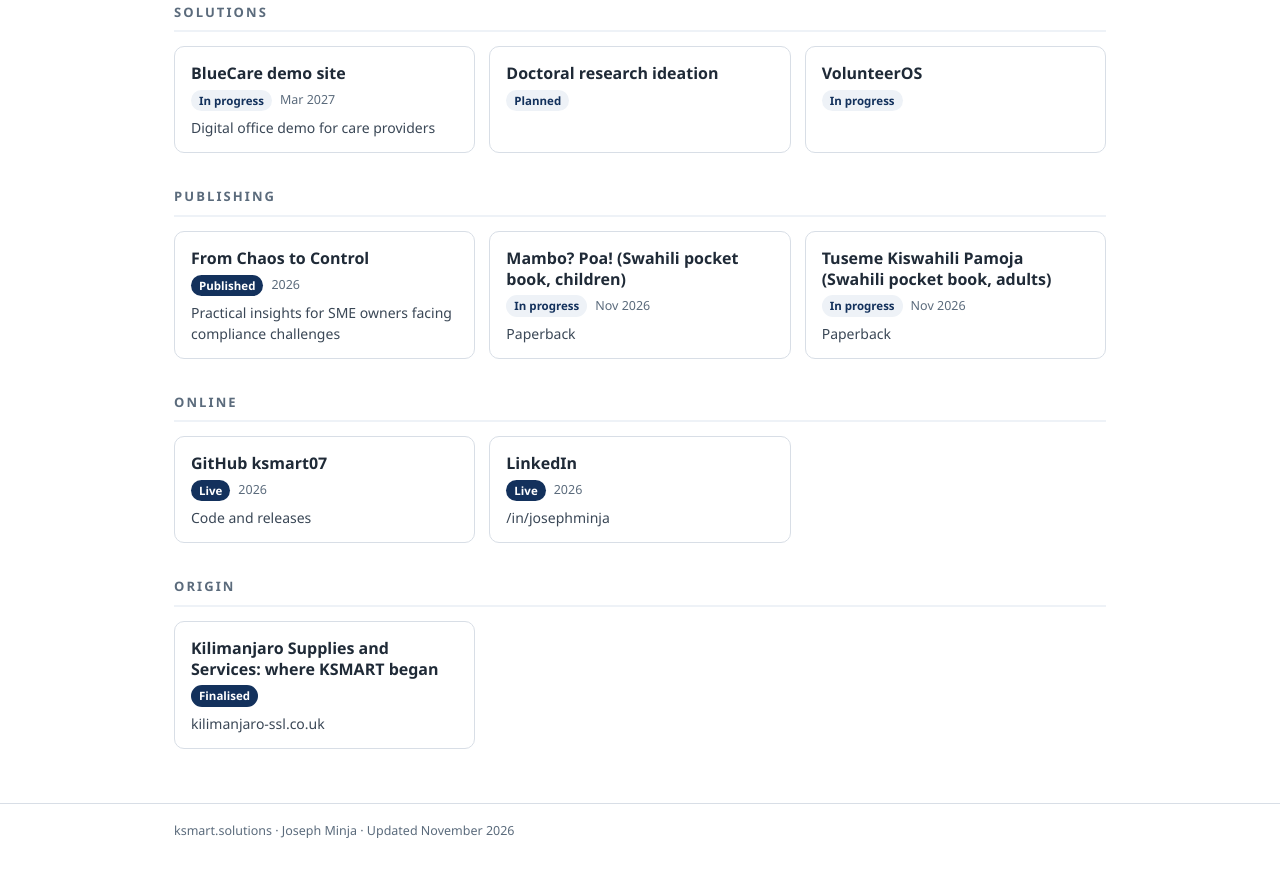
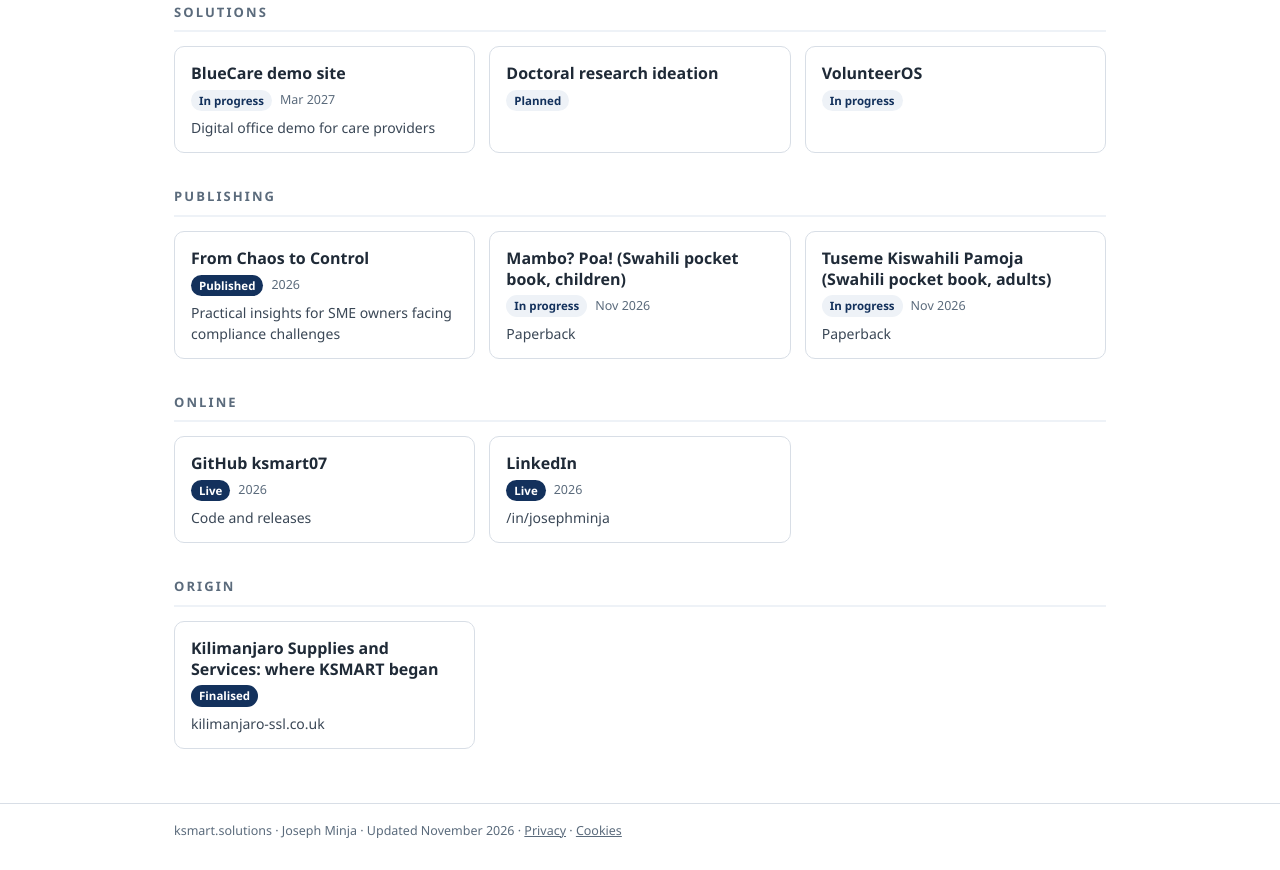
Before and after one commit to ksmart07/ksmart.solutions, a plain HTML site: page index.html in a window 1280 px wide. Shown: the part 333-1203 px from the top of the page. Drawn offline with Linux system fonts and the light colour scheme.

Commit message:
Update ksmart.solutions (1 change(s)) - KSMART_SitesPublish v1.1.1 KSMART-PUB-RUN-20261120-170222

```diff
--- a/index.html
+++ b/index.html
@@ -75,7 +75,7 @@ footer a{color:var(--mute)}
 <section><h2>Online</h2><div class="grid"><div class="item"><h3><a href="https://github.com/ksmart07" rel="noopener">GitHub ksmart07</a></h3><div class="meta"><span class="chip live">Live</span><span>2026</span></div><div class="note">Code and releases</div></div><div class="item"><h3><a href="https://www.linkedin.com/in/josephminja" rel="noopener">LinkedIn</a></h3><div class="meta"><span class="chip live">Live</span><span>2026</span></div><div class="note">/in/josephminja</div></div></div></section>
 <section><h2>Origin</h2><div class="grid"><div class="item"><h3>Kilimanjaro Supplies and Services: where KSMART began</h3><div class="meta"><span class="chip live">Finalised</span></div><div class="note">kilimanjaro-ssl.co.uk</div></div></div></section>
 </div></main>
-<footer><div class="wrap">ksmart.solutions · Joseph Minja · Updated November 2026</div></footer>
+<footer><div class="wrap">ksmart.solutions · Joseph Minja · Updated November 2026 · <a href="privacy.html">Privacy</a> · <a href="cookies.html">Cookies</a></div></footer>
 
 </body>
 </html>
```
